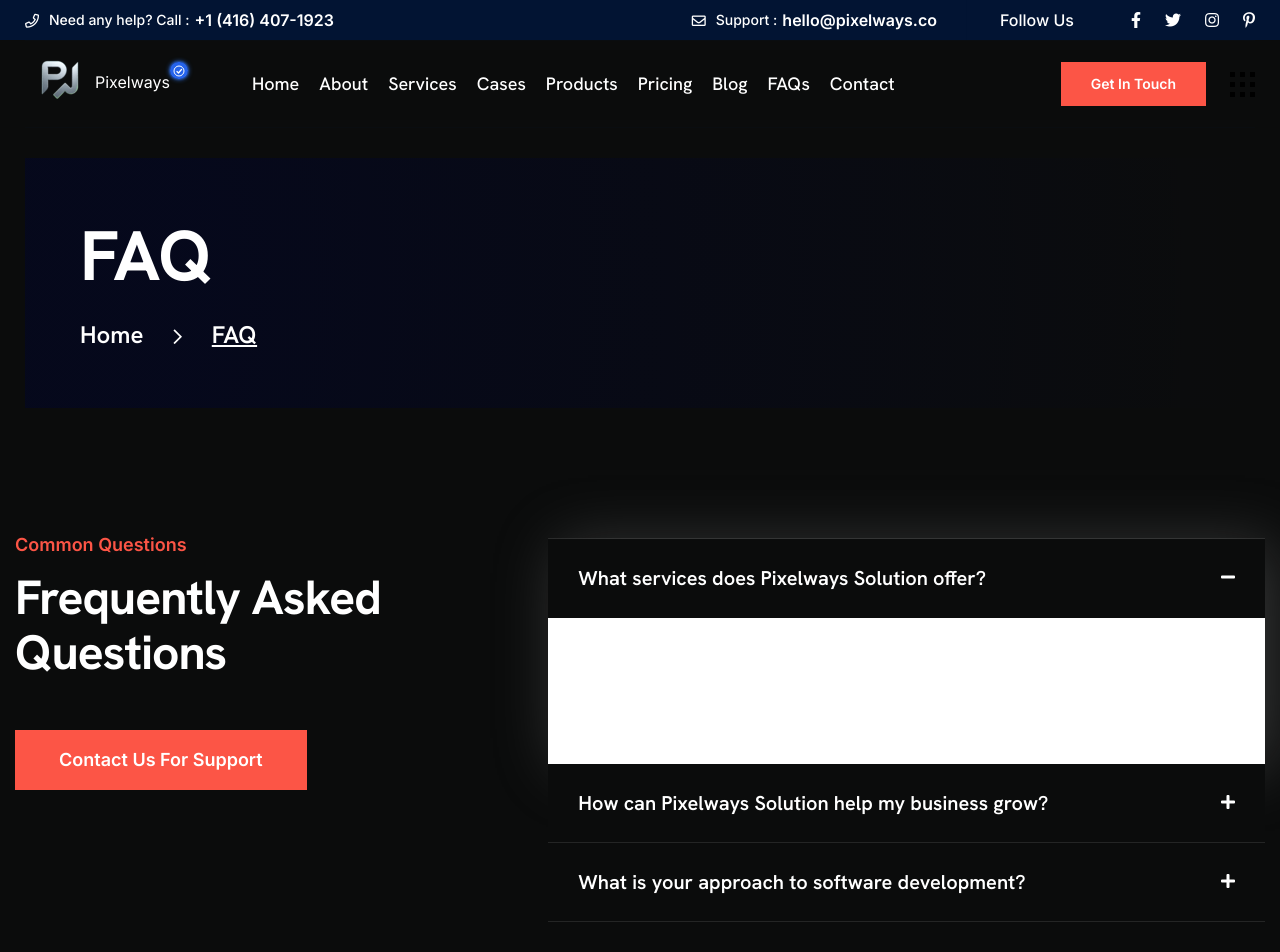
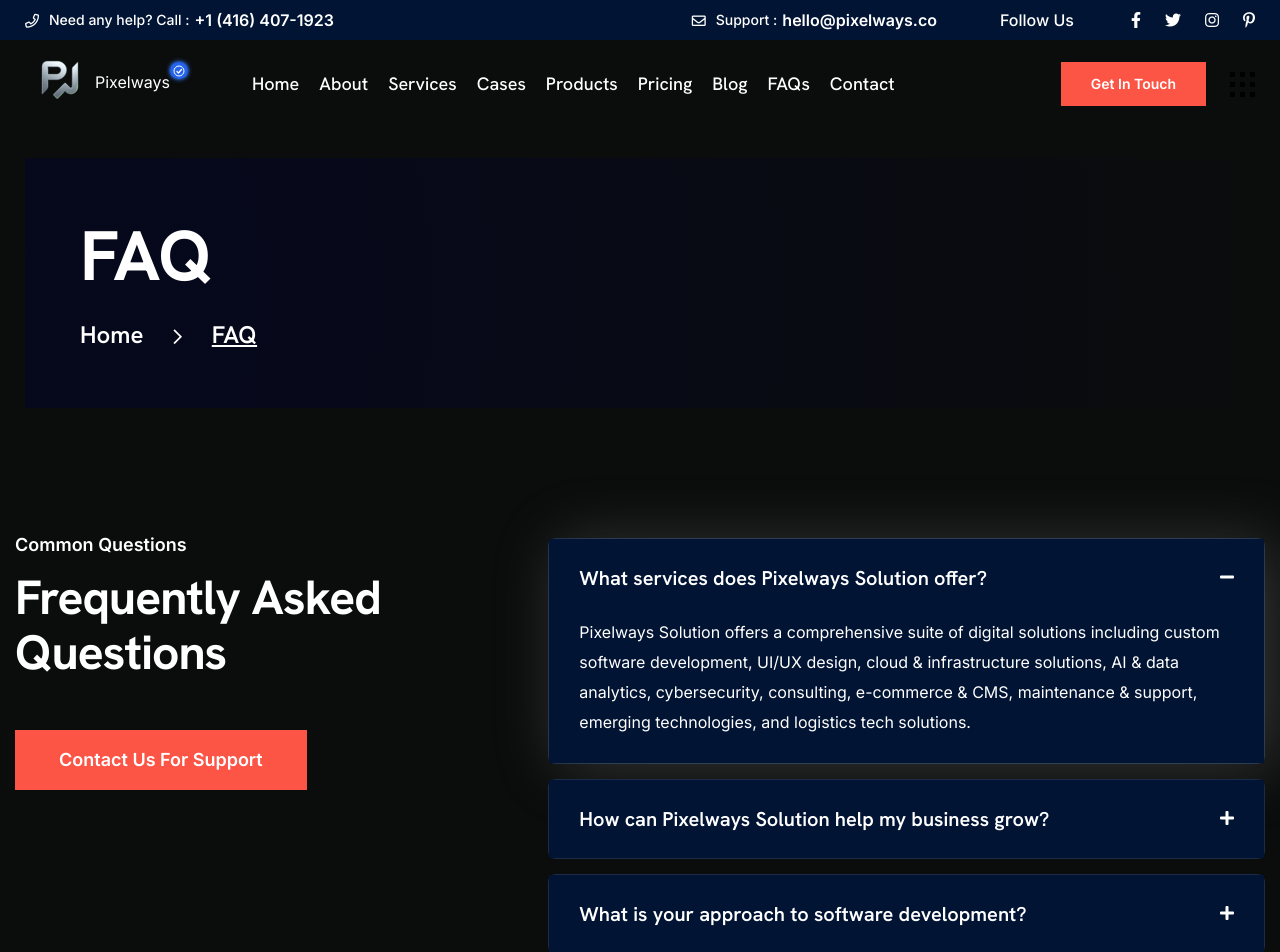
Before and after one commit to pixelways-Inc/pixelways, a Next.js app: page /faqs in a window 1280 px wide. Shown: the top 952 px of the page. Built offline with nearby package versions, Linux system fonts and the light colour scheme.

Commit message:
FEAT: Add dark theme styling for Pricing Page FAQ section

```diff
--- a/app/globals.css
+++ b/app/globals.css
@@ -941,3 +941,84 @@
   color: var(--main-bg-color) !important;
   border-color: var(--main-text-color) !important;
 }
+
+/* ===== Pricing Page FAQ Section Dark Theme ===== */
+body.dark-theme .faqs-area {
+  background-color: var(--main-bg-color) !important;
+  color: var(--main-text-color) !important;
+}
+
+body.dark-theme .faqs-fluid-wrap {
+  background-color: var(--main-bg-color) !important;
+}
+
+body.dark-theme .faqs-left-content {
+  color: var(--main-text-color) !important;
+}
+
+body.dark-theme .faqs-left-content .section-title {
+  color: var(--main-text-color) !important;
+}
+
+body.dark-theme .faqs-left-content .section-title h2 {
+  color: var(--heading-color) !important;
+}
+
+body.dark-theme .faqs-left-content .section-title .sub-title {
+  color: var(--main-text-color) !important;
+}
+
+body.dark-theme .faqs-accordion-wrap {
+  color: var(--main-text-color) !important;
+}
+
+/* FAQ accordion items styling for pricing page */
+body.dark-theme .accordion-item-four.style-two {
+  background-color: var(--secondary-bg-color) !important;
+  border: 1px solid var(--global-border-color) !important;
+  margin-bottom: 15px !important;
+  border-radius: 8px !important;
+}
+
+body.dark-theme .accordion-item-four.style-two .accordion-button {
+  background-color: var(--secondary-bg-color) !important;
+  color: var(--main-text-color) !important;
+  border: none !important;
+}
+
+body.dark-theme .accordion-item-four.style-two .accordion-button:not(.collapsed) {
+  background-color: var(--secondary-bg-color) !important;
+  color: var(--main-text-color) !important;
+  box-shadow: none !important;
+}
+
+body.dark-theme .accordion-item-four.style-two .accordion-button .title {
+  color: var(--heading-color) !important;
+}
+
+body.dark-theme .accordion-item-four.style-two .accordion-button .icon {
+  color: var(--main-text-color) !important;
+}
+
+body.dark-theme .accordion-item-four.style-two .accordion-body {
+  background-color: var(--secondary-bg-color) !important;
+  color: var(--main-text-color) !important;
+}
+
+body.dark-theme .accordion-item-four.style-two .accordion-body p {
+  color: var(--main-text-color) !important;
+}
+
+/* FAQ hover effects for pricing page */
+body.dark-theme .accordion-item-four.style-two .accordion-button:hover {
+  background-color: var(--main-bg-color) !important;
+  color: var(--main-text-color) !important;
+}
+
+body.dark-theme .accordion-item-four.style-two .accordion-button:hover .title {
+  color: var(--heading-color) !important;
+}
+
+body.dark-theme .accordion-item-four.style-two .accordion-button:hover .icon {
+  color: var(--main-text-color) !important;
+}
```
